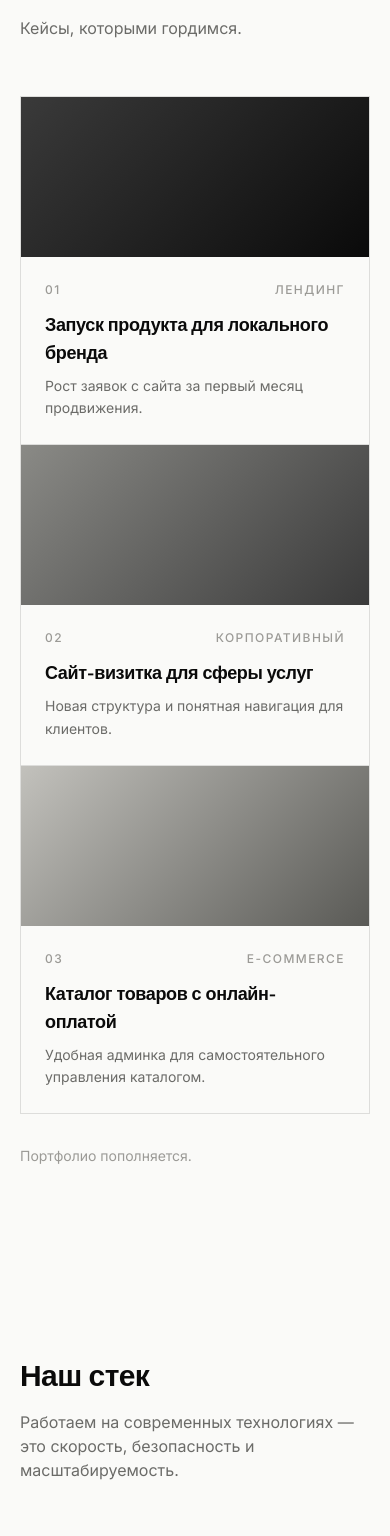
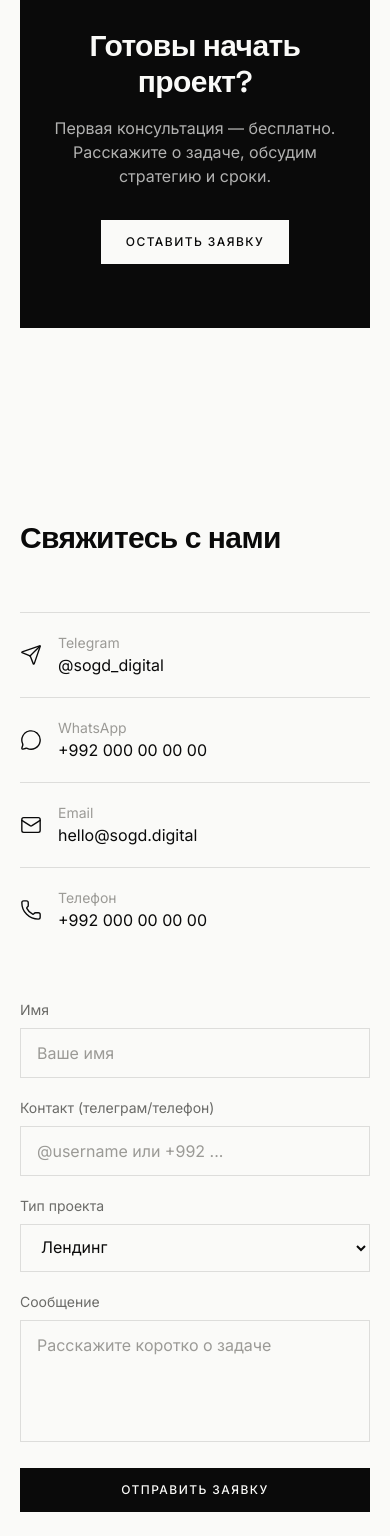
Before and after one commit to officialmanuchehr/sogd-digital, a Next.js app: page / in a window 390 px wide. Shown: the part 5619-7155 px from the top of the page. Built offline with nearby package versions, Linux system fonts and the light colour scheme.

Commit message:
Remove portfolio and tech stack sections
Drops the Works (cases) and TechStack sections along with their nav
links and content data, since they're no longer part of the page.

Co-Authored-By: Claude Sonnet 5 <noreply@anthropic.com>

```diff
--- a/src/app/page.tsx
+++ b/src/app/page.tsx
@@ -4,8 +4,6 @@ import { Services } from "@/components/Services";
 import { AiServices } from "@/components/AiServices";
 import { WhyUs } from "@/components/WhyUs";
 import { Process } from "@/components/Process";
-import { Works } from "@/components/Works";
-import { TechStack } from "@/components/TechStack";
 import { CTA } from "@/components/CTA";
 import { Contact } from "@/components/Contact";
 import { Footer } from "@/components/Footer";
@@ -20,8 +18,6 @@ export default function Home() {
         <AiServices />
         <WhyUs />
         <Process />
-        <Works />
-        <TechStack />
         <CTA />
         <Contact />
       </main>
--- a/src/components/TechStack.tsx
+++ /dev/null
@@ -1,32 +0,0 @@
-import { techStack } from "@/content/tech";
-import { FadeIn } from "@/components/ui/FadeIn";
-
-export function TechStack() {
-  return (
-    <section id="tech" className="py-24 md:py-32">
-      <div className="container-page">
-        <FadeIn>
-          <h2 className="text-3xl font-semibold text-ink md:text-4xl">
-            Наш стек
-          </h2>
-          <p className="mt-4 max-w-xl text-muted">
-            Работаем на современных технологиях — это скорость, безопасность
-            и масштабируемость.
-          </p>
-        </FadeIn>
-
-        <FadeIn className="mt-14 flex flex-wrap gap-4">
-          {techStack.map((tech) => (
-            <div
-              key={tech.label}
-              className="flex items-center gap-3 border border-line px-5 py-3 text-sm text-muted"
-            >
-              <tech.icon size={18} strokeWidth={1.75} aria-hidden />
-              <span>{tech.label}</span>
-            </div>
-          ))}
-        </FadeIn>
-      </div>
-    </section>
-  );
-}
--- a/src/components/Works.tsx
+++ /dev/null
@@ -1,49 +0,0 @@
-import { works } from "@/content/works";
-import { FadeIn } from "@/components/ui/FadeIn";
-
-export function Works() {
-  return (
-    <section id="works" className="py-24 md:py-32">
-      <div className="container-page">
-        <FadeIn>
-          <h2 className="text-3xl font-semibold text-ink md:text-4xl">
-            Избранные работы
-          </h2>
-          <p className="mt-4 max-w-xl text-muted">Кейсы, которыми гордимся.</p>
-        </FadeIn>
-
-        <div className="mt-14 grid border-t border-l border-line sm:grid-cols-2 lg:grid-cols-3">
-          {works.map((work, i) => (
-            <FadeIn key={work.title} delay={i * 0.05}>
-              <div className="h-full border-r border-b border-line">
-                <div
-                  className="h-40 w-full"
-                  style={{
-                    backgroundImage: `linear-gradient(135deg, ${work.gradientFrom}, ${work.gradientTo})`,
-                  }}
-                  aria-hidden
-                />
-                <div className="p-6">
-                  <div className="flex items-center justify-between">
-                    <span className="label text-muted-2">
-                      {String(i + 1).padStart(2, "0")}
-                    </span>
-                    <span className="label text-muted-2">{work.category}</span>
-                  </div>
-                  <h3 className="mt-3 text-lg font-semibold text-ink">
-                    {work.title}
-                  </h3>
-                  <p className="mt-2 text-sm leading-relaxed text-muted">
-                    {work.result}
-                  </p>
-                </div>
-              </div>
-            </FadeIn>
-          ))}
-        </div>
-
-        <p className="mt-8 text-sm text-muted-2">Портфолио пополняется.</p>
-      </div>
-    </section>
-  );
-}
--- a/src/content/nav.ts
+++ b/src/content/nav.ts
@@ -7,7 +7,5 @@ export const navLinks: NavLink[] = [
   { label: "Услуги", href: "#services" },
   { label: "AI", href: "#ai" },
   { label: "Процесс", href: "#process" },
-  { label: "Работы", href: "#works" },
-  { label: "Технологии", href: "#tech" },
   { label: "Контакты", href: "#contacts" },
 ];
--- a/src/content/tech.ts
+++ /dev/null
@@ -1,25 +0,0 @@
-import {
-  Triangle,
-  Atom,
-  FileCode2,
-  Wind,
-  Server,
-  Database,
-  Cloud,
-  type LucideIcon,
-} from "lucide-react";
-
-export type Tech = {
-  icon: LucideIcon;
-  label: string;
-};
-
-export const techStack: Tech[] = [
-  { icon: Triangle, label: "Next.js" },
-  { icon: Atom, label: "React" },
-  { icon: FileCode2, label: "TypeScript" },
-  { icon: Wind, label: "Tailwind CSS" },
-  { icon: Server, label: "Node.js" },
-  { icon: Database, label: "PostgreSQL / Supabase" },
-  { icon: Cloud, label: "Vercel" },
-];
--- a/src/content/works.ts
+++ /dev/null
@@ -1,38 +0,0 @@
-// TODO: replace with real cases
-export type WorkCategory =
-  | "Лендинг"
-  | "Корпоративный"
-  | "Веб-приложение"
-  | "E-commerce";
-
-export type Work = {
-  category: WorkCategory;
-  title: string;
-  result: string;
-  gradientFrom: string;
-  gradientTo: string;
-};
-
-export const works: Work[] = [
-  {
-    category: "Лендинг",
-    title: "Запуск продукта для локального бренда",
-    result: "Рост заявок с сайта за первый месяц продвижения.",
-    gradientFrom: "#3a3a3a",
-    gradientTo: "#0a0a0a",
-  },
-  {
-    category: "Корпоративный",
-    title: "Сайт-визитка для сферы услуг",
-    result: "Новая структура и понятная навигация для клиентов.",
-    gradientFrom: "#8a8a86",
-    gradientTo: "#3a3a3a",
-  },
-  {
-    category: "E-commerce",
-    title: "Каталог товаров с онлайн-оплатой",
-    result: "Удобная админка для самостоятельного управления каталогом.",
-    gradientFrom: "#c2c1bc",
-    gradientTo: "#5a5a56",
-  },
-];
```
